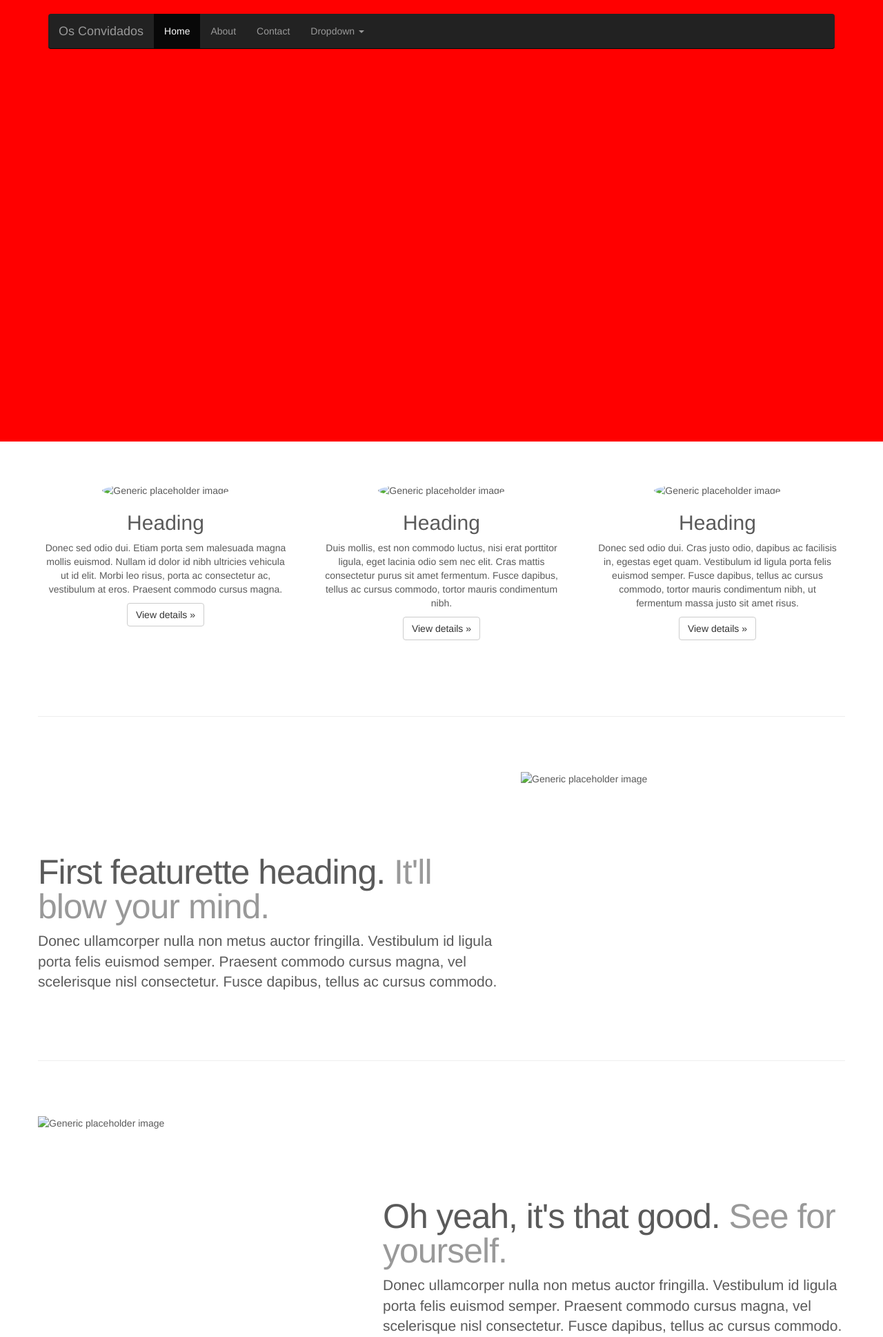
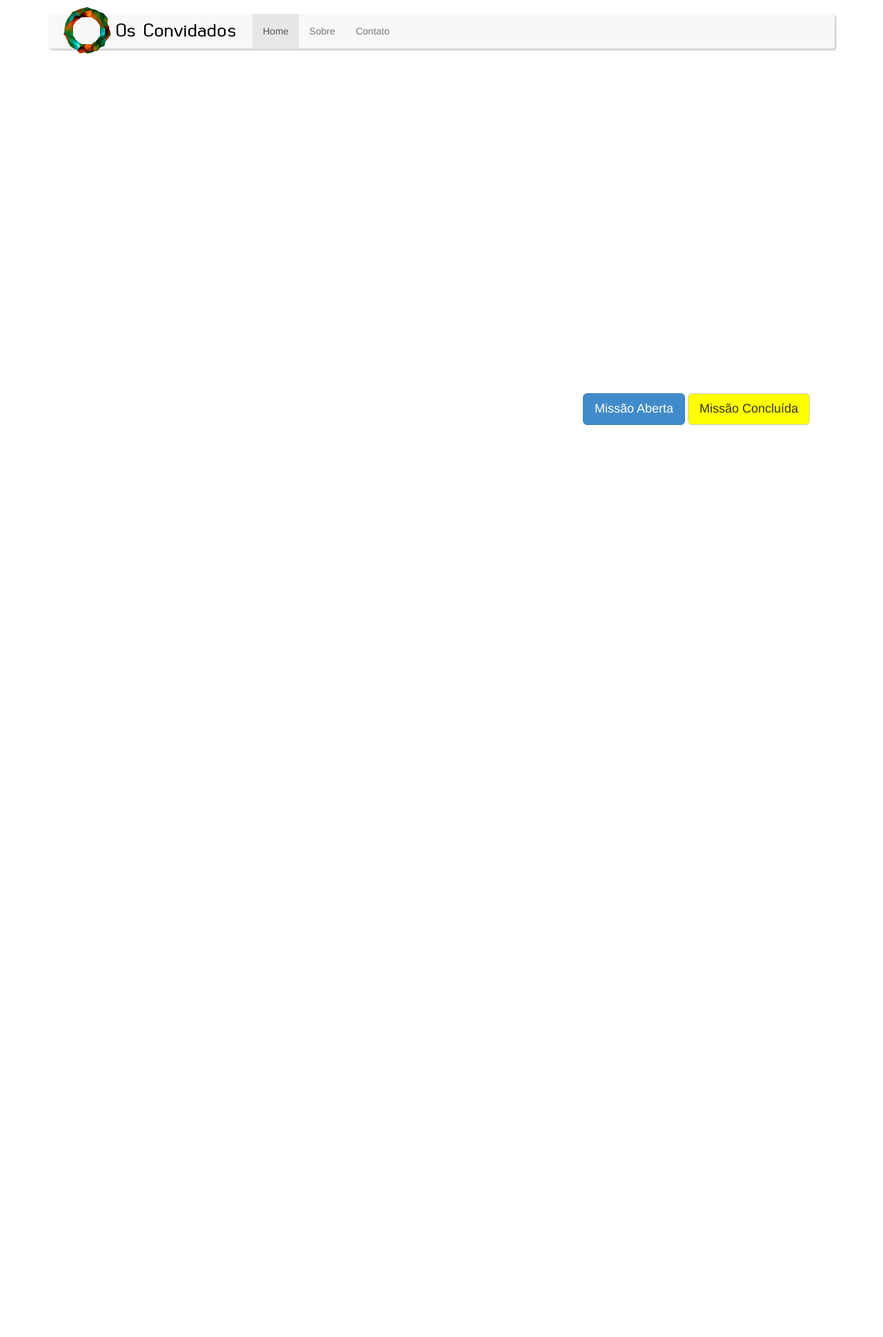
Before and after one commit to romulo1984/osconvidados, a PHP site: page / in a window 1280 px wide. Shown: the top 1938 px of the page at 69% size. After the commit the page ends 616 px from the top, so only its background shows below. Run offline with PHP 8.4, Linux system fonts and the light colour scheme; some libraries are stand-ins or nearby versions.

Commit message:
Diversas alterações nas requisições da api do maps

```diff
--- a/carousel.css
+++ b/css/estilo.css
@@ -15,10 +15,17 @@ body { height: 100%; margin: 0; padding: 0 }
 /* CUSTOMIZE THE NAVBAR
 -------------------------------------------------- */
 
+.menu-topo {
+    -webkit-border-radius: 5px;
+    box-shadow: 2px 2px 2px #ccc;
+    -webkit-box-shadow: 2px 2px 2px #ccc;
+    -moz-box-shadow: 2px 2px 2px #ccc;
+}
+
 /* Special class on .container surrounding .navbar, used for positioning it into place. */
 .navbar-wrapper {
   position: absolute;
-  top: 0;
+  top: 20px;
   right: 0;
   left: 0;
   z-index: 20;
@@ -43,49 +50,7 @@ body { height: 100%; margin: 0; padding: 0 }
   position:relative;
   width: 100%;
   height: 80%;
-  margin-bottom: 60px;
-  background: red;
 }
-
-
-
-/* MARKETING CONTENT
--------------------------------------------------- */
-
-/* Pad the edges of the mobile views a bit */
-.marketing {
-  padding-right: 15px;
-  padding-left: 15px;
-}
-
-/* Center align the text within the three columns below the carousel */
-.marketing .col-lg-4 {
-  margin-bottom: 20px;
-  text-align: center;
-}
-.marketing h2 {
-  font-weight: normal;
-}
-.marketing .col-lg-4 p {
-  margin-right: 10px;
-  margin-left: 10px;
-}
-
-
-/* Featurettes
-------------------------- */
-
-.featurette-divider {
-  margin: 80px 0; /* Space out the Bootstrap <hr> more */
-}
-
-/* Thin out the marketing headings */
-.featurette-heading {
-  font-weight: 300;
-  line-height: 1;
-  letter-spacing: -1px;
-}
-
 
 
 /* RESPONSIVE CSS
@@ -93,16 +58,7 @@ body { height: 100%; margin: 0; padding: 0 }
 
 @media (min-width: 768px) {
 
-  /* Remove the edge padding needed for mobile */
-  .marketing {
-    padding-right: 0;
-    padding-left: 0;
-  }
-
   /* Navbar positioning foo */
-  .navbar-wrapper {
-    margin-top: 20px;
-  }
   .navbar-wrapper .container {
     padding-right: 15px;
     padding-left:  15px;
@@ -117,13 +73,4 @@ body { height: 100%; margin: 0; padding: 0 }
     border-radius: 4px;
   }
 
-  .featurette-heading {
-    font-size: 50px;
-  }
 }
-
-@media (min-width: 992px) {
-  .featurette-heading {
-    margin-top: 120px;
-  }
-}
--- a/index.php
+++ b/index.php
@@ -23,7 +23,7 @@
     <![endif]-->
 
     <!-- Custom styles for this template -->
-    <link href="carousel.css" rel="stylesheet">
+    <link href="css/estilo.css" rel="stylesheet">
     <script type="text/javascript"
       src="http://maps.googleapis.com/maps/api/js?key=AIzaSyAwN8oDmPEtW974oVyM3tF9Jitu-1iSSzs&sensor=true">
     </script>
@@ -31,7 +31,7 @@
       var map;
       function initialize() {
         var myLatLng = new google.maps.LatLng(-20.280665, -40.299890);
-        geocoder = new google.maps.Geocoder();
+        //geocoder = new google.maps.Geocoder();
         var mapOptions = {
           center: myLatLng,
           zoom: 17,
@@ -40,18 +40,31 @@
 
         map = new google.maps.Map(document.getElementById("map_canvas"), mapOptions);
 
-        var image = 'img/icon-envelope.png';
+        var image1 = 'img/icon-envelope.png';
+        var image2 = 'img/icon-envelope-azul.png';
 
-        var marker = new google.maps.Marker({
+        var marker1 = new google.maps.Marker({
             map: map,
-            icon: image,
+            icon: image1,
             animation: google.maps.Animation.BOUNCE,
             position: myLatLng
         });
 
-        google.maps.event.addListener(marker, 'click', function() {
+        var marker2 = new google.maps.Marker({
+            map: map,
+            icon: image2,
+            animation: google.maps.Animation.BOUNCE,
+            position: new google.maps.LatLng(-20.281364, -40.301220)
+        });
+
+        google.maps.event.addListener(marker1, 'click', function() {
             //infowindow.open(map,marker);
-            $('#myModal').modal();
+            $('#missao1').modal();
+        });
+
+        google.maps.event.addListener(marker2, 'click', function() {
+            //infowindow.open(map,marker);
+            $('#missao2').modal();
         });
 
       }
@@ -65,7 +78,7 @@
     <div class="navbar-wrapper">
       <div class="container">
 
-        <div class="navbar navbar-inverse navbar-static-top" role="navigation">
+        <div class="navbar navbar-default navbar-static-top menu-topo" role="navigation">
           <div class="container">
             <div class="navbar-header">
               <button type="button" class="navbar-toggle" data-toggle="collapse" data-target=".navbar-collapse">
@@ -74,25 +87,13 @@
                 <span class="icon-bar"></span>
                 <span class="icon-bar"></span>
               </button>
-              <a class="navbar-brand" href="#">Os Convidados</a>
+              <a class="navbar-brand" href="#" style="position:relative;padding:0 25px 0 20px;margin-top:-12px;"><img src="img/logo.png" /></a>
             </div>
             <div class="navbar-collapse collapse">
               <ul class="nav navbar-nav">
                 <li class="active"><a href="#">Home</a></li>
-                <li><a href="#about">About</a></li>
-                <li><a href="#contact">Contact</a></li>
-                <li class="dropdown">
-                  <a href="#" class="dropdown-toggle" data-toggle="dropdown">Dropdown <b class="caret"></b></a>
-                  <ul class="dropdown-menu">
-                    <li><a href="#">Action</a></li>
-                    <li><a href="#">Another action</a></li>
-                    <li><a href="#">Something else here</a></li>
-                    <li class="divider"></li>
-                    <li class="dropdown-header">Nav header</li>
-                    <li><a href="#">Separated link</a></li>
-                    <li><a href="#">One more separated link</a></li>
-                  </ul>
-                </li>
+                <li><a href="#about">Sobre</a></li>
+                <li><a href="#contact">Contato</a></li>
               </ul>
             </div>
           </div>
@@ -104,20 +105,22 @@
 
     <!-- GOOGLE MAPS
     ================================================== -->
-    <div class="map" id="map_canvas">
-
-    </div>
+    <div class="map" id="map_canvas"></div>
 
     <!-- Modal -->
-    <div class="modal fade" id="myModal" tabindex="-1" role="dialog" aria-labelledby="myModalLabel" aria-hidden="true">
+    <div class="modal fade" id="missao1" tabindex="-1" role="dialog" aria-labelledby="myModalLabel" aria-hidden="true">
     <div class="modal-dialog">
         <div class="modal-content">
         <div class="modal-header">
             <button type="button" class="close" data-dismiss="modal" aria-hidden="true">&times;</button>
-            <h4 class="modal-title" id="myModalLabel">Missão 1 - </h4>
+            <h4 class="modal-title" id="myModalLabel">Missão 1 - Fazer alguma coisa</h4>
         </div>
         <div class="modal-body">
-            ...
+            Mussum ipsum cacilds, vidis litro abertis. Consetis adipiscings elitis.
+            Pra lá , depois divoltis porris, paradis. Paisis, filhis, espiritis santis.
+            Mé faiz elementum girarzis, nisi eros vermeio, in elementis mé pra quem é amistosis quis leo.
+            Manduma pindureta quium dia nois paga. Sapien in monti palavris qui num significa nadis i pareci latim.
+            Interessantiss quisso pudia ce receita de bolis, mais bolis eu num gostis.
         </div>
         <div class="modal-footer">
             <button type="button" class="btn btn-default" data-dismiss="modal">Fechar</button>
@@ -127,86 +130,37 @@
     </div>
     </div>
 
-    <!-- Marketing messaging and featurettes
-    ================================================== -->
-    <!-- Wrap the rest of the page in another container to center all the content. -->
+    <div class="modal fade" id="missao2" tabindex="-1" role="dialog" aria-labelledby="myModalLabel" aria-hidden="true">
+    <div class="modal-dialog">
+        <div class="modal-content">
+        <div class="modal-header">
+            <button type="button" class="close" data-dismiss="modal" aria-hidden="true">&times;</button>
+            <h4 class="modal-title" id="myModalLabel">Missão 2 - Fazer alguma coisa</h4>
+        </div>
+        <div class="modal-body">
+            Mussum ipsum cacilds, vidis litro abertis. Consetis adipiscings elitis.
+            Pra lá , depois divoltis porris, paradis. Paisis, filhis, espiritis santis.
+            Mé faiz elementum girarzis, nisi eros vermeio, in elementis mé pra quem é amistosis quis leo.
+            Manduma pindureta quium dia nois paga. Sapien in monti palavris qui num significa nadis i pareci latim.
+            Interessantiss quisso pudia ce receita de bolis, mais bolis eu num gostis.
+        </div>
+        <div class="modal-footer">
+            <button type="button" class="btn btn-default" data-dismiss="modal">Fechar</button>
+            <button type="button" class="btn btn-primary">Fazer Check-in</button>
+        </div>
+        </div>
+    </div>
+    </div>
 
-    <div class="container marketing">
-
-      <!-- Three columns of text below the carousel -->
-      <div class="row">
-        <div class="col-lg-4">
-          <img class="img-circle" data-src="holder.js/140x140" alt="Generic placeholder image">
-          <h2>Heading</h2>
-          <p>Donec sed odio dui. Etiam porta sem malesuada magna mollis euismod. Nullam id dolor id nibh ultricies vehicula ut id elit. Morbi leo risus, porta ac consectetur ac, vestibulum at eros. Praesent commodo cursus magna.</p>
-          <p><a class="btn btn-default" href="#" role="button">View details &raquo;</a></p>
-        </div><!-- /.col-lg-4 -->
-        <div class="col-lg-4">
-          <img class="img-circle" data-src="holder.js/140x140" alt="Generic placeholder image">
-          <h2>Heading</h2>
-          <p>Duis mollis, est non commodo luctus, nisi erat porttitor ligula, eget lacinia odio sem nec elit. Cras mattis consectetur purus sit amet fermentum. Fusce dapibus, tellus ac cursus commodo, tortor mauris condimentum nibh.</p>
-          <p><a class="btn btn-default" href="#" role="button">View details &raquo;</a></p>
-        </div><!-- /.col-lg-4 -->
-        <div class="col-lg-4">
-          <img class="img-circle" data-src="holder.js/140x140" alt="Generic placeholder image">
-          <h2>Heading</h2>
-          <p>Donec sed odio dui. Cras justo odio, dapibus ac facilisis in, egestas eget quam. Vestibulum id ligula porta felis euismod semper. Fusce dapibus, tellus ac cursus commodo, tortor mauris condimentum nibh, ut fermentum massa justo sit amet risus.</p>
-          <p><a class="btn btn-default" href="#" role="button">View details &raquo;</a></p>
-        </div><!-- /.col-lg-4 -->
-      </div><!-- /.row -->
-
-
-      <!-- START THE FEATURETTES -->
-
-      <hr class="featurette-divider">
-
-      <div class="row featurette">
-        <div class="col-md-7">
-          <h2 class="featurette-heading">First featurette heading. <span class="text-muted">It'll blow your mind.</span></h2>
-          <p class="lead">Donec ullamcorper nulla non metus auctor fringilla. Vestibulum id ligula porta felis euismod semper. Praesent commodo cursus magna, vel scelerisque nisl consectetur. Fusce dapibus, tellus ac cursus commodo.</p>
+    <div class="container">
+        <div class="row" style="margin-top:-80px;">
+            <div class="col-md-8"></div>
+            <div class="col-md-4 pull-right" style="padding:10px;">
+                <button type="button" class="btn btn-primary btn-lg">Missão Aberta</button>
+                <button type="button" class="btn btn-default btn-lg" style="background:yellow">Missão Concluída</button>
+            </div>
         </div>
-        <div class="col-md-5">
-          <img class="featurette-image img-responsive" data-src="holder.js/500x500/auto" alt="Generic placeholder image">
-        </div>
-      </div>
-
-      <hr class="featurette-divider">
-
-      <div class="row featurette">
-        <div class="col-md-5">
-          <img class="featurette-image img-responsive" data-src="holder.js/500x500/auto" alt="Generic placeholder image">
-        </div>
-        <div class="col-md-7">
-          <h2 class="featurette-heading">Oh yeah, it's that good. <span class="text-muted">See for yourself.</span></h2>
-          <p class="lead">Donec ullamcorper nulla non metus auctor fringilla. Vestibulum id ligula porta felis euismod semper. Praesent commodo cursus magna, vel scelerisque nisl consectetur. Fusce dapibus, tellus ac cursus commodo.</p>
-        </div>
-      </div>
-
-      <hr class="featurette-divider">
-
-      <div class="row featurette">
-        <div class="col-md-7">
-          <h2 class="featurette-heading">And lastly, this one. <span class="text-muted">Checkmate.</span></h2>
-          <p class="lead">Donec ullamcorper nulla non metus auctor fringilla. Vestibulum id ligula porta felis euismod semper. Praesent commodo cursus magna, vel scelerisque nisl consectetur. Fusce dapibus, tellus ac cursus commodo.</p>
-        </div>
-        <div class="col-md-5">
-          <img class="featurette-image img-responsive" data-src="holder.js/500x500/auto" alt="Generic placeholder image">
-        </div>
-      </div>
-
-      <hr class="featurette-divider">
-
-      <!-- /END THE FEATURETTES -->
-
-
-      <!-- FOOTER -->
-      <footer>
-        <p class="pull-right"><a href="#">Back to top</a></p>
-        <p>&copy; 2014 Company, Inc. &middot; <a href="#">Privacy</a> &middot; <a href="#">Terms</a></p>
-      </footer>
-
-    </div><!-- /.container -->
-
+    </div>
 
     <!-- Bootstrap core JavaScript
     ================================================== -->
```
Also changed, not shown: img/icon-envelope-azul.png (added), img/logo.png (added).
